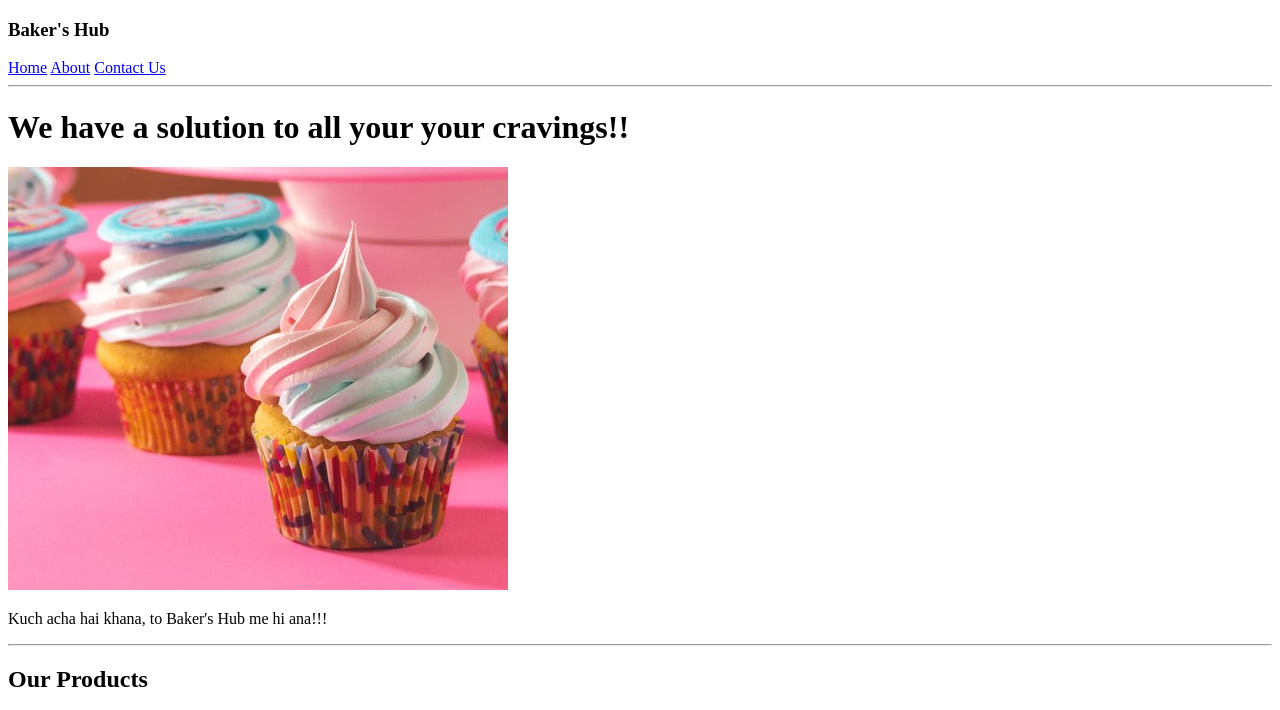
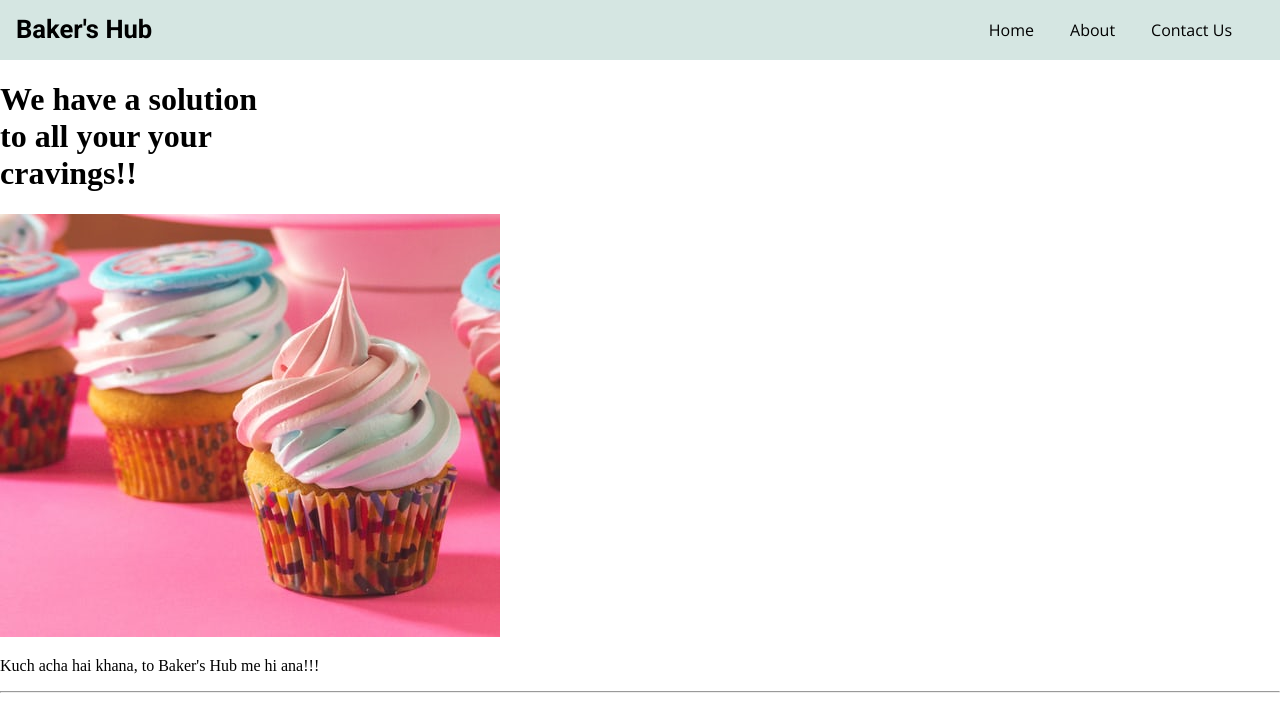
Before and after one commit to Antriksh1234/walkover-html-repo, a plain HTML site: page index.html in a window 1280 px wide. Shown: the top 710 px of the page. Drawn offline with nearby package versions, Linux system fonts and the light colour scheme.

Commit message:
Style Navbar

```diff
--- /dev/null
+++ b/css/styles.css
@@ -0,0 +1,52 @@
+.nav-links {
+    list-style: none;
+    padding-left: 0;
+    margin: 0;
+}
+
+.nav-item-wrapper {
+    float: right;
+    margin-right: 2rem;
+}
+
+.nav-item {
+    display: inline-block;
+    padding-top: 1.2rem;
+    padding-bottom: 1.2rem;
+    padding-left: 1rem;
+    padding-right: 1rem;
+}
+
+.nav-item:hover {
+    background-color: #d4c8c7;
+}
+
+body {
+    margin: 0;
+}
+
+.nav-header {
+    display: inline-block;
+    font-size: 1.6rem;
+    font-family: sans-serif;
+    font-family: 'Roboto', sans-serif;
+    margin-left: 1rem;
+    margin-top: 0.85rem;
+}
+
+.nav-anchor {
+    display: inline-block;
+    text-decoration: none;
+    color: black;
+    font-family: 'Open Sans', sans-serif;
+    font-weight: 500;
+}
+
+.nav-wrapper {
+    background-color: #d5e6e2;
+    height: 3.75rem;
+}
+
+.intro-heading {
+
+}
--- a/index.html
+++ b/index.html
@@ -4,21 +4,39 @@
     <meta charset="UTF-8">
     <meta http-equiv="X-UA-Compatible" content="IE=edge">
     <meta name="viewport" content="width=device-width, initial-scale=1.0">
+    <link rel="preconnect" href="https://fonts.googleapis.com">
+    <link rel="preconnect" href="https://fonts.gstatic.com" crossorigin>
+    <link href="https://fonts.googleapis.com/css2?family=Roboto:wght@700&display=swap" rel="stylesheet">
+    <link rel="preconnect" href="https://fonts.googleapis.com">
+    <link href="https://fonts.googleapis.com/css2?family=Open+Sans&display=swap" rel="stylesheet">
+    <link rel="stylesheet" href="css/styles.css">
     <title>Welcome </title>
 </head>
 <body>
+
+    <!-----------------Navbar-------------------->
     <div class="nav-wrapper">
-        <h3>Baker's Hub</h3>
-        <a href="#">Home</a>
-        <a href="#">About</a>
-        <a href="#">Contact Us</a>
+        <ul class="nav-links">
+            <li class="nav-header">Baker's Hub</li>
+            <span class="nav-item-wrapper">
+                <li class="nav-item"><a class="nav-anchor" href="#">Home</a></li>
+                <li class="nav-item"><a class="nav-anchor" href="#">About</a></li>
+                <li class="nav-item"><a class="nav-anchor" href="#">Contact Us</a></li>
+            </span>
+
+        </ul>
     </div>
-    <hr>
+
+    <!-----------------Navbar-------------------->
+    <!--------------Intro Section---------------->
+
     <div class="intro">
-        <h1>We have a solution to all your your cravings!!</h1>
-        <img src="images/cake1.jpg" alt="cake image">
+        <h1 class="intro-heading">We have a solution<br>to all your your<br>cravings!!</h1>
+        <img class = "intro-img" src="images/cake1.jpg" alt="cake image">
         <p>Kuch acha hai khana, to Baker's Hub me hi ana!!!</p>
     </div>
+
+    <!--------------Intro Section---------------->
 
     <hr>
     <div>
```
